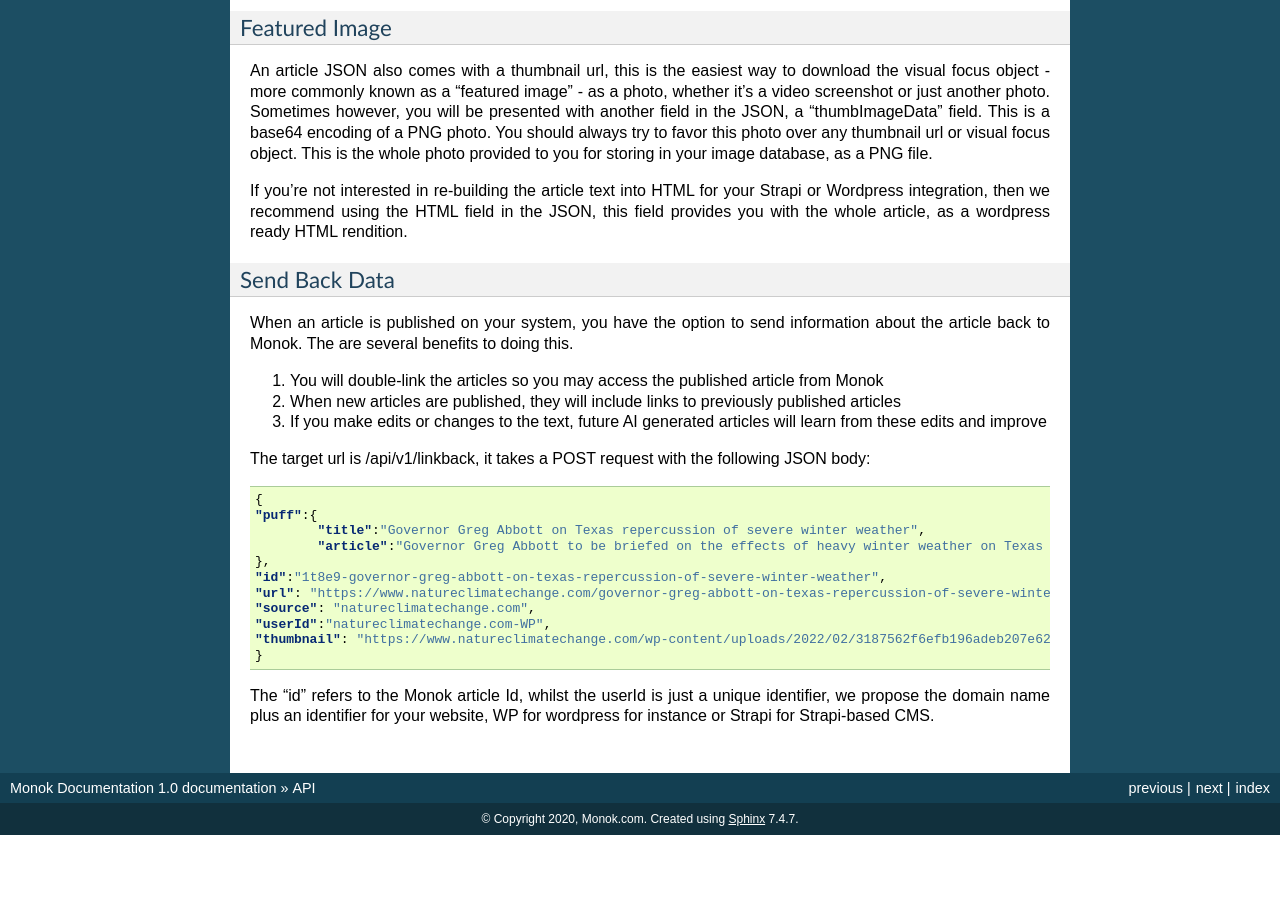
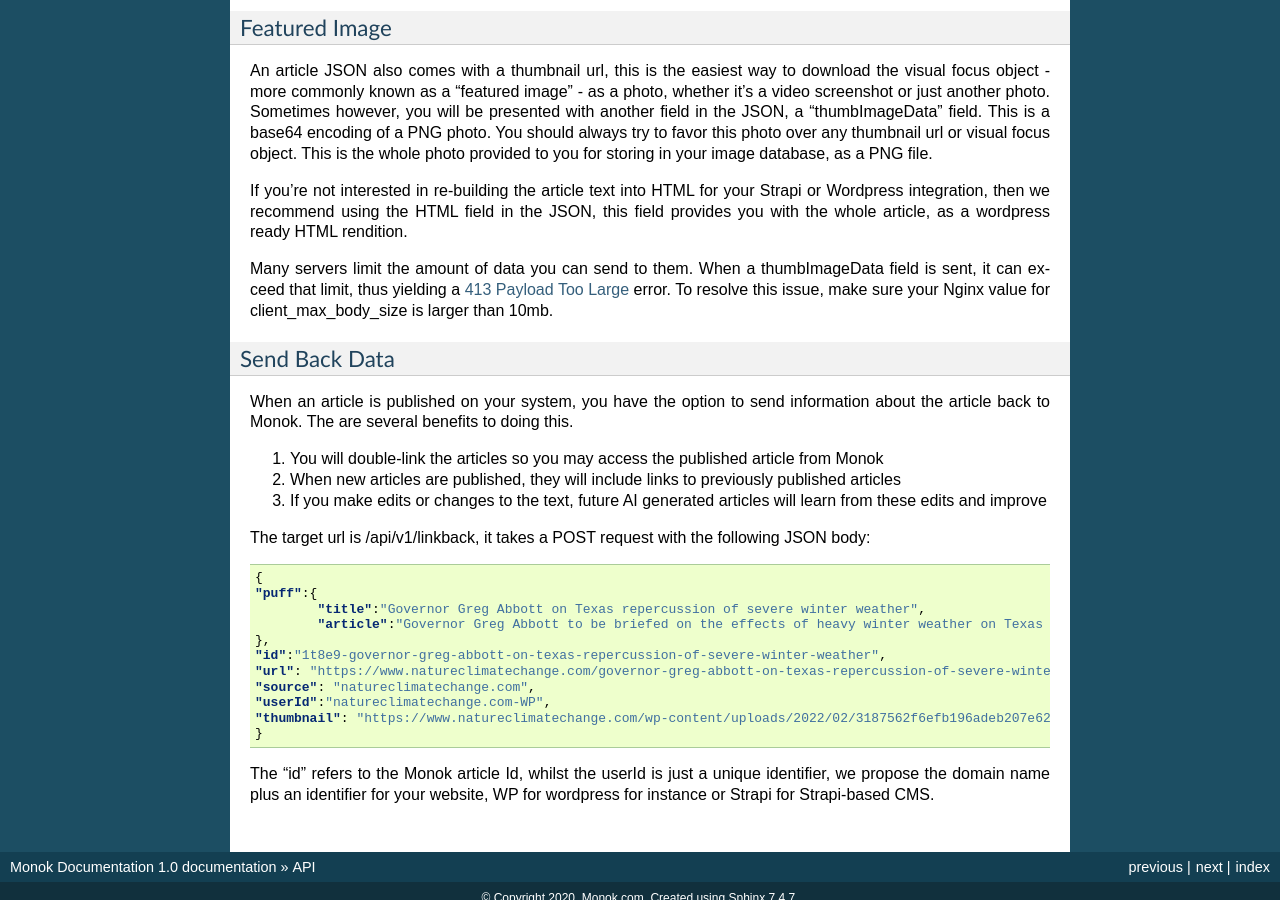
Before and after one commit to monoklabs/monok-docs, a Sphinx documentation site: the page built from docs/api.rst, in a window 1280 px wide and 900 px high, scrolled down 3890 px. Built offline with Sphinx 7.4.7, drawn with Linux system fonts in a browser that asks for light colours; before the commit the page ends 4725 px from its top, so only the background shows below that.

Commit message:
Update api.rst

```diff
--- a/docs/api.rst
+++ b/docs/api.rst
@@ -186,6 +186,8 @@ An article JSON also comes with a thumbnail url, this is the easiest way to down
 
 If you're not interested in re-building the article text into HTML for your Strapi or Wordpress integration, then we recommend using the HTML field in the JSON, this field provides you with the whole article, as a wordpress ready HTML rendition.
 
+Many servers limit the amount of data you can send to them. When a thumbImageData field is sent, it can exceed that limit, thus yielding a `413 Payload Too Large`_ error. To resolve this issue, make sure your Nginx value for client_max_body_size is larger than 10mb.
+
 Send Back Data
 **********************
 When an article is published on your system, you have the option to send information about the article back to Monok. The are several benefits to doing this.
@@ -215,3 +217,4 @@ The "id" refers to the Monok article Id, whilst the userId is just a unique iden
 
 .. _`Query Selector`: https://docs.monok.com/en/latest/articlequeryselector.html
 .. _`Drawdown`: https://github.com/adamvleggett/drawdown
+.. _`413 Payload Too Large`: https://developer.mozilla.org/en-US/docs/Web/HTTP/Status/413
```
